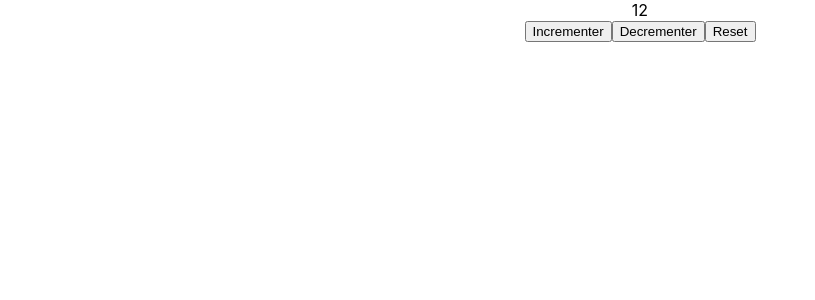
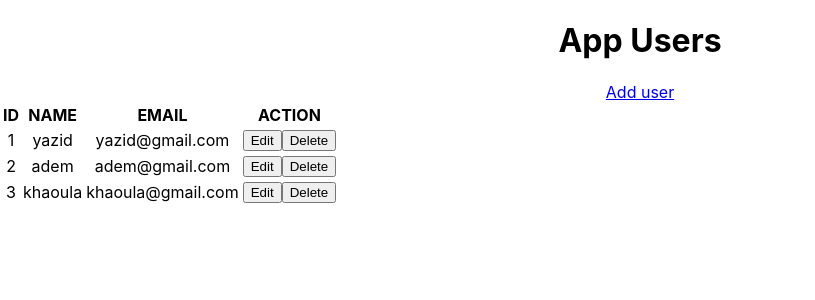
Before and after one commit to yazid1bernou/example-react-redux, a React (Create React App) app: page / in a window 1280 px wide. Shown: the top 300 px of the page, without its empty margins (0-815 px from the left). Built offline with nearby package versions, Linux system fonts and the light colour scheme.

Commit message:
create users actions

```diff
--- a/package.json
+++ b/package.json
@@ -9,6 +9,7 @@
     "react": "^18.2.0",
     "react-dom": "^18.2.0",
     "react-redux": "^9.0.4",
+    "react-router-dom": "^6.21.0",
     "react-scripts": "5.0.1",
     "redux": "^5.0.0",
     "web-vitals": "^2.1.4"
--- a/src/App.js
+++ b/src/App.js
@@ -1,27 +1,27 @@
-import logo from './logo.svg';
+
+import { BrowserRouter , Routes , Route} from 'react-router-dom';
 import './App.css';
-import { connect , useSelector} from 'react-redux';
+import ListUsers from "./Users/components/ListUsers";
+import AddUser from "./Users/components/AddUser";
+import UpdateUser from "./Users/components/UpdateUser";
 
-function App(props) {
+function App() {
 
-  const num = useSelector( data => data.num)
+
   return (
     <div className="App">
-         <div>{num}</div>
-         <div>
-           <button onClick={props.increment}>Incrementer</button>
-           <button onClick={props.decrement}>Decrementer</button>
-           <button onClick={props.reset}>Reset</button>
-         </div>
+         <h1> App Users </h1>
+
+         <BrowserRouter>
+            <Routes>
+                    <Route path="/" element={<ListUsers />} />
+                    <Route path="/add-user" element={<AddUser />} />
+                    <Route path="/update-user/:id" element={<UpdateUser />} />
+            </Routes>
+         </BrowserRouter>
     </div>
   );
 }
 
-const mapDispatchToProps = (dispatch) => {
-  return {
-      increment : () => dispatch({type : "Incrementer"}) ,
-      decrement : () => dispatch({type : "Decrementer"}) ,
-      reset : () => dispatch({type : "Reset"})
-  }
-}
-export default connect (null , mapDispatchToProps)(App);
+
+export default App;
--- /dev/null
+++ b/src/Users/components/AddUser.js
@@ -0,0 +1,10 @@
+
+const AddUser = () => {
+    return (
+        <div>
+              Add user
+        </div>
+    )
+}
+
+export default AddUser ;
--- /dev/null
+++ b/src/Users/components/ListUsers.js
@@ -0,0 +1,46 @@
+import { useSelector } from "react-redux";
+import { Link } from "react-router-dom";
+
+function  ListUsers () {
+
+    const users = useSelector((data)=>data.users);
+    return (
+        <div>
+              <div>
+                  <Link to="/add-user"> Add user</Link>
+              </div>
+              <div>
+                 <table>
+                       <thead>
+                          <tr>
+                                <th>ID</th>
+                                <th>NAME</th>
+                                <th>EMAIL</th>
+                                <th>ACTION</th>
+                           </tr>
+                       </thead>
+                       <tbody>
+                          {
+                            users.map( (user , index) => {
+                              return (
+                                <tr >
+                                    <td>{user.id}</td>
+                                    <td>{user.name}</td>
+                                    <td>{user.email}</td>
+                                    <td>
+                                        <button>Edit</button>
+                                        <button>Delete</button>
+                                    </td>
+                                </tr>
+                              )
+                          })
+
+                          }
+                       </tbody>
+                 </table>
+              </div>
+        </div>
+    )
+}
+
+export default ListUsers ;
--- /dev/null
+++ b/src/Users/components/UpdateUser.js
@@ -0,0 +1,12 @@
+import { useParams } from "react-router-dom";
+
+const UpdateUser = () => {
+    const {id} = useParams();
+    return (
+        <div>
+              UpdateUser :  {id}
+        </div>
+    )
+}
+
+export default UpdateUser ;
--- /dev/null
+++ b/src/Users/reducer.js
@@ -0,0 +1,37 @@
+const initialState =  {
+    users : [
+        { id : 1 , name : "yazid" , email : "yazid@gmail.com"} ,
+        { id : 2 , name : "adem" , email : "adem@gmail.com"} ,
+        { id : 3 , name : "khaoula" , email : "khaoula@gmail.com"} ,
+    ]
+};
+
+const reducer  = (state = initialState , action) => {
+    switch (action.type) {
+        case "Add_user" :
+            return {
+                ...state ,
+                users : [...state.users , action.payload]
+            };
+        case "Update_user" :
+            //const {id , name , email } =  action.payload ;
+            const user =  state.users.find( (u)=> u.id === parseInt(action.payload.id));
+            if (user) {
+                user.name =  action.payload.name ;
+                user.email =  action.payload.email ;
+
+            }
+            return state ;
+
+        case "Delete_user" :
+            return {
+                ...state ,
+                users :  [...state.users.filter( (u) => u.id !== parseInt(action.payload))]
+            }
+
+        default :
+          return state ;
+    }
+}
+
+export default reducer ;
--- a/src/index.js
+++ b/src/index.js
@@ -5,8 +5,7 @@ import App from './App';
 import reportWebVitals from './reportWebVitals';
 import { Provider } from 'react-redux';
 import { legacy_createStore } from 'redux';
-import reducer from './Config/reducer';
-
+import reducer from './Users/reducer';
 
 const store =  legacy_createStore(reducer)
 const root = ReactDOM.createRoot(document.getElementById('root'));
```
Also changed, not shown: src/App-Example.js (added, +29 -0 lines), src/Config/action.js (added, +17 -0 lines), src/Users/actions.js (added, +21 -0 lines), 1 other file (tests, documents, lock files or other folders).
